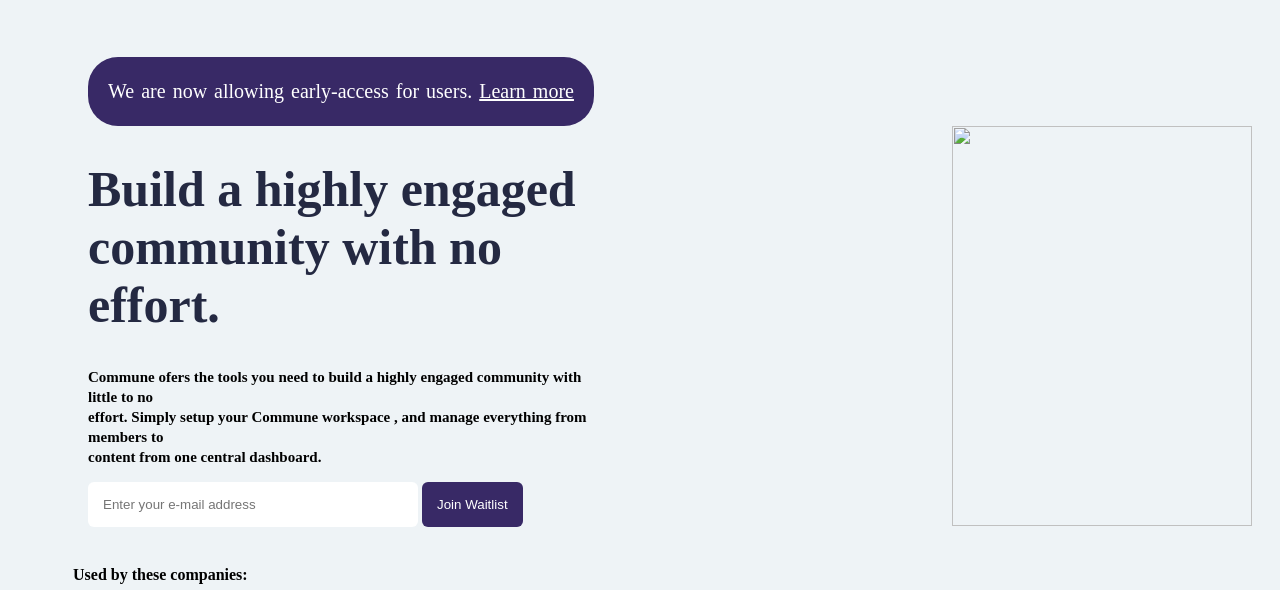
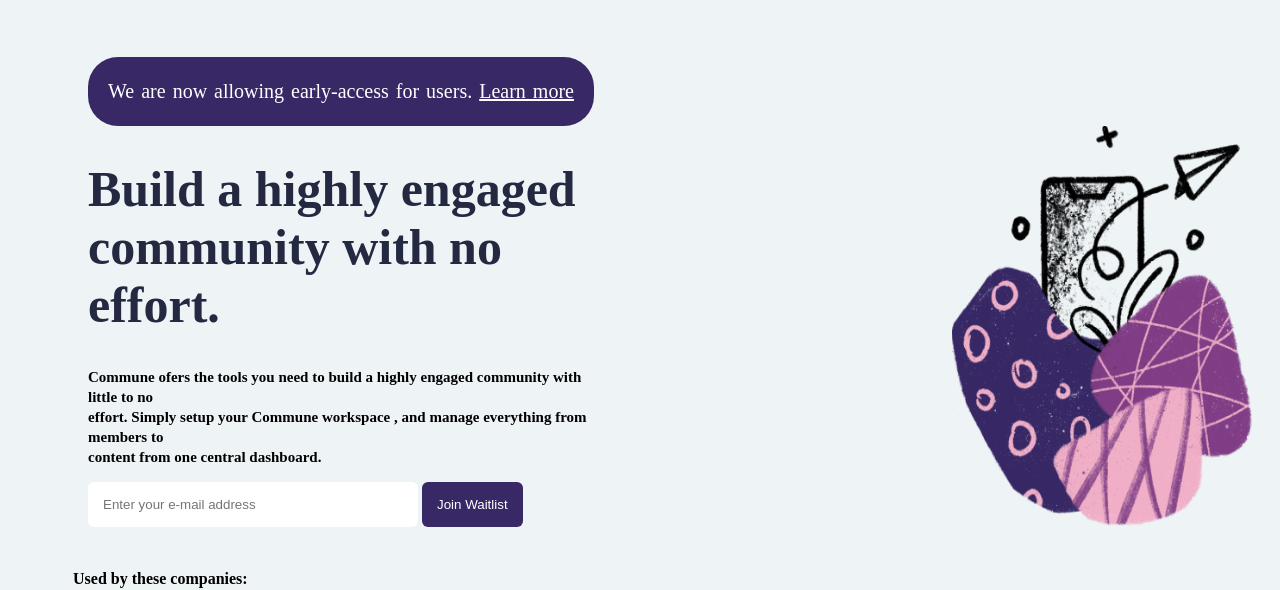
Before and after one commit to jaleela9502/MFA_20221121, a plain HTML site: page index.html in a window 1280 px wide. Shown: the part 164-754 px from the top of the page. Drawn offline with Linux system fonts and the light colour scheme.

Commit message:
Update index.html

```diff
--- a/index.html
+++ b/index.html
@@ -34,7 +34,7 @@
                 <button type="submit">Join Waitlist</button>
             </div>
             <div class="imgbig">
-                <img src="images/Illustration.png" alt="">
+                <img src="Illustration.png" alt="">
             </div>
         </div>
     </main>
```
